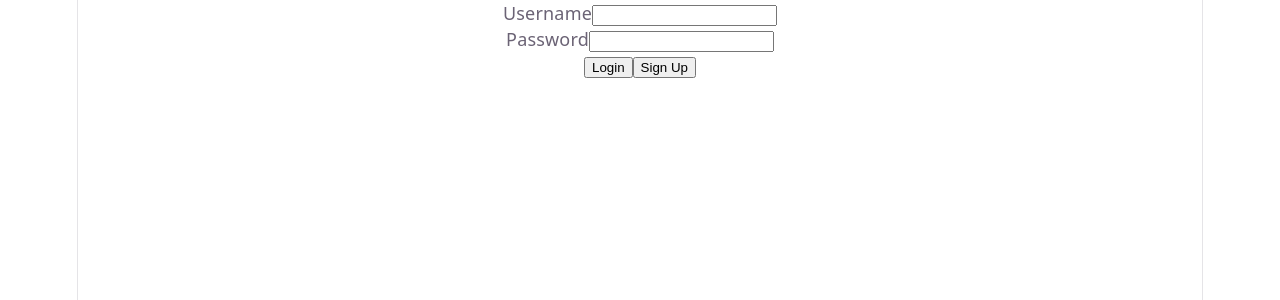
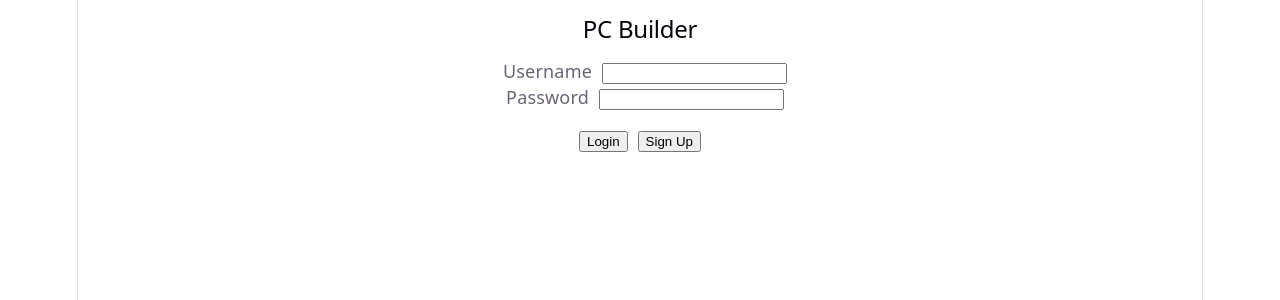
Before and after one commit to FrankCaoPers/PcPartsPicker, a React (Vite) app in the folder client/: page /login in a window 1280 px wide. Shown: the top 300 px of the page. Built offline with nearby package versions, Linux system fonts and the light colour scheme.

Commit message:
Update CSS styling

```diff
--- a/client/src/index.css
+++ b/client/src/index.css
@@ -86,7 +86,7 @@ h2 {
   font-size: 24px;
   line-height: 118%;
   letter-spacing: -0.24px;
-  margin: 0 0 8px;
+  margin: 15px;
   @media (max-width: 1024px) {
     font-size: 20px;
   }
@@ -109,3 +109,11 @@ code {
   padding: 4px 8px;
   background: var(--code-bg);
 }
+
+button {
+	margin: 5px;
+}
+
+label {
+	margin: 10px;
+}
--- a/client/src/pages/Login/login.tsx
+++ b/client/src/pages/Login/login.tsx
@@ -20,6 +20,8 @@ function Login() {
     };
 
     return (
+		<div className="loginContainer">
+			<h2>PC Builder</h2>
 			<form onSubmit={handleSubmit}>
 				<div>
 					<label htmlFor="username">Username</label>
@@ -39,9 +41,11 @@ function Login() {
 						onChange={(e) => setPassword(e.target.value)}
 					/>
 				</div>
+				<div style={{"margin-bottom":"15px"}}></div>
 				<button type="submit">Login</button>
 				<button type="button" onClick={goToSignup}>Sign Up</button>
 			</form>
+		</div>
     );
 }
 
```
Lines whose indentation alone changed are shown as unchanged.
